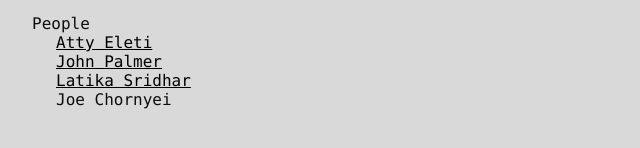
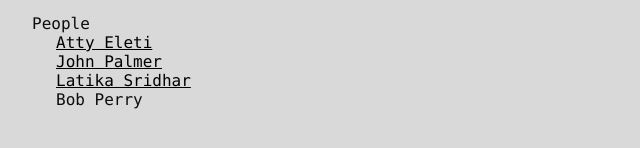
Before and after one commit to tmm/www, a Jekyll site: the page built from index.html, in a window 1280 px wide. Shown: the part 405-553 px from the top of the page, without its empty margins (0-640 px from the left). Built offline with Jekyll 4.4.1, drawn with Linux system fonts in a browser that asks for light colours.

Commit message:
Update index.html

```diff
--- a/index.html
+++ b/index.html
@@ -36,5 +36,5 @@
     <li><a href="https://athyuttamre.com/">Atty Eleti</a></li>
     <li><a href="https://www.darkblueheaven.com">John Palmer</a></li>
     <li><a href="https://www.patreon.com/latika">Latika Sridhar</a></li>
-    <li>Joe Chornyei</li>
+    <li>Bob Perry</li>
 </ul>
```
